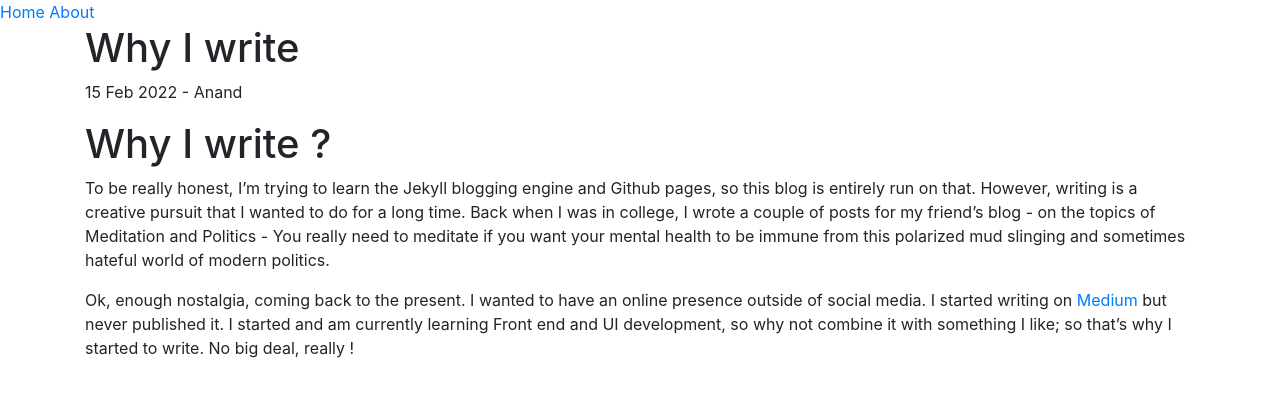
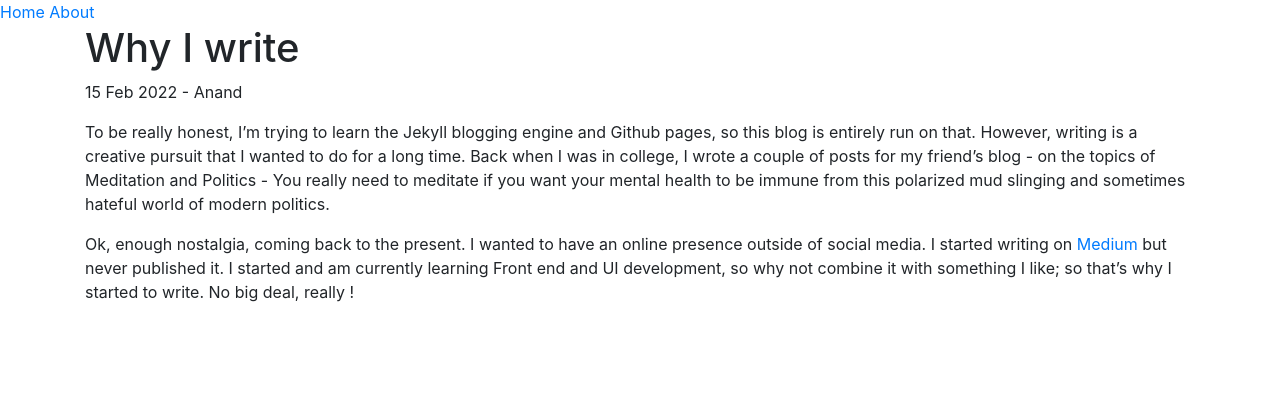
Before and after one commit to AnandAthi/AnandAthi.github.io, a Jekyll site: the page built from _posts/2022-02-15-Why I write.md, in a window 1280 px wide. Shown: the top 397 px of the page. Built offline with Jekyll 4.4.1, drawn with Linux system fonts in a browser that asks for light colours; nearby versions of some CDN libraries.

Commit message:
Update 2022-02-15-Why I write.md

```diff
--- a/_posts/2022-02-15-Why I write.md
+++ b/_posts/2022-02-15-Why I write.md
@@ -3,7 +3,6 @@ title: Why I write
 layout: post
 author: Anand
 ---
-# Why I write ?
 
 To be really honest, I'm trying to learn the Jekyll blogging engine and Github pages, so this blog is entirely run on that. However, writing is a creative pursuit that I wanted to do for a long time. Back when I was in college, I wrote a couple of posts for my friend's blog - on the topics of Meditation and Politics - You really need to meditate if you want your mental health to be immune from this polarized mud slinging and sometimes hateful world of modern politics.
 
```
